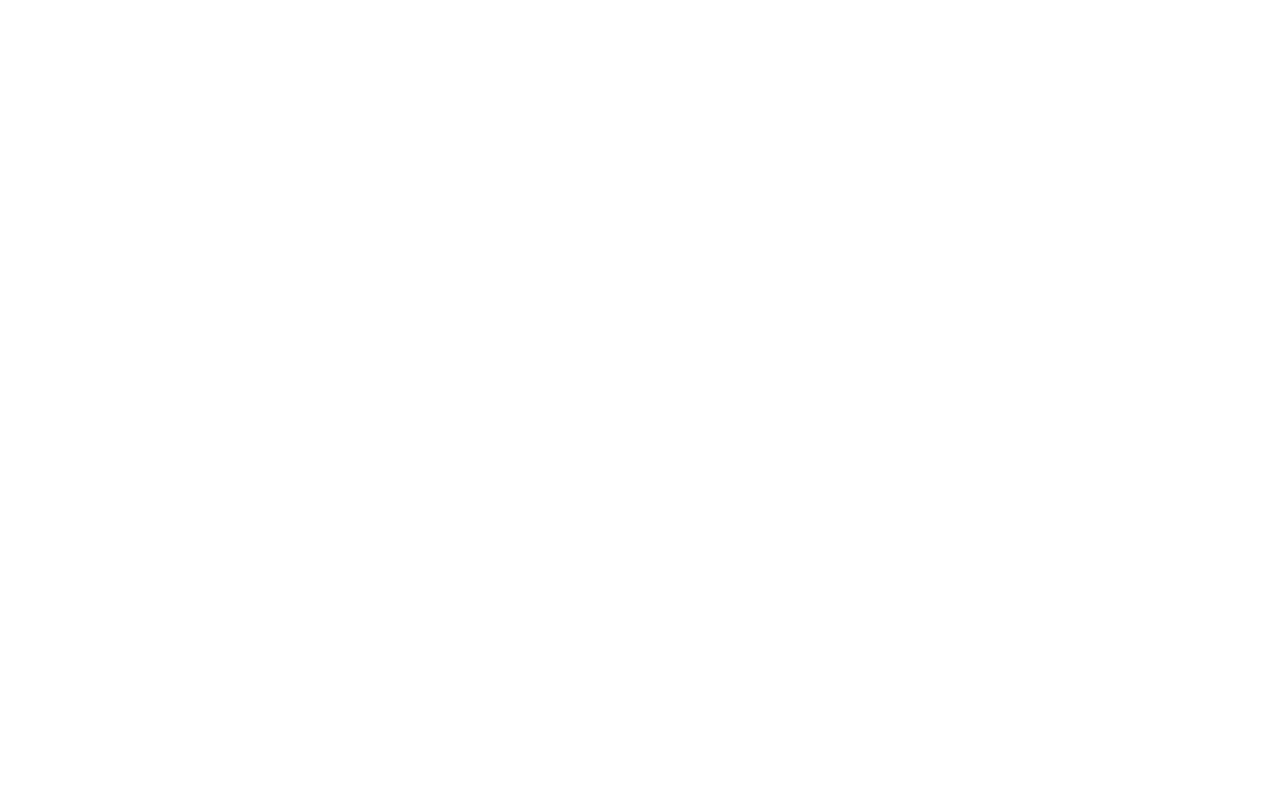
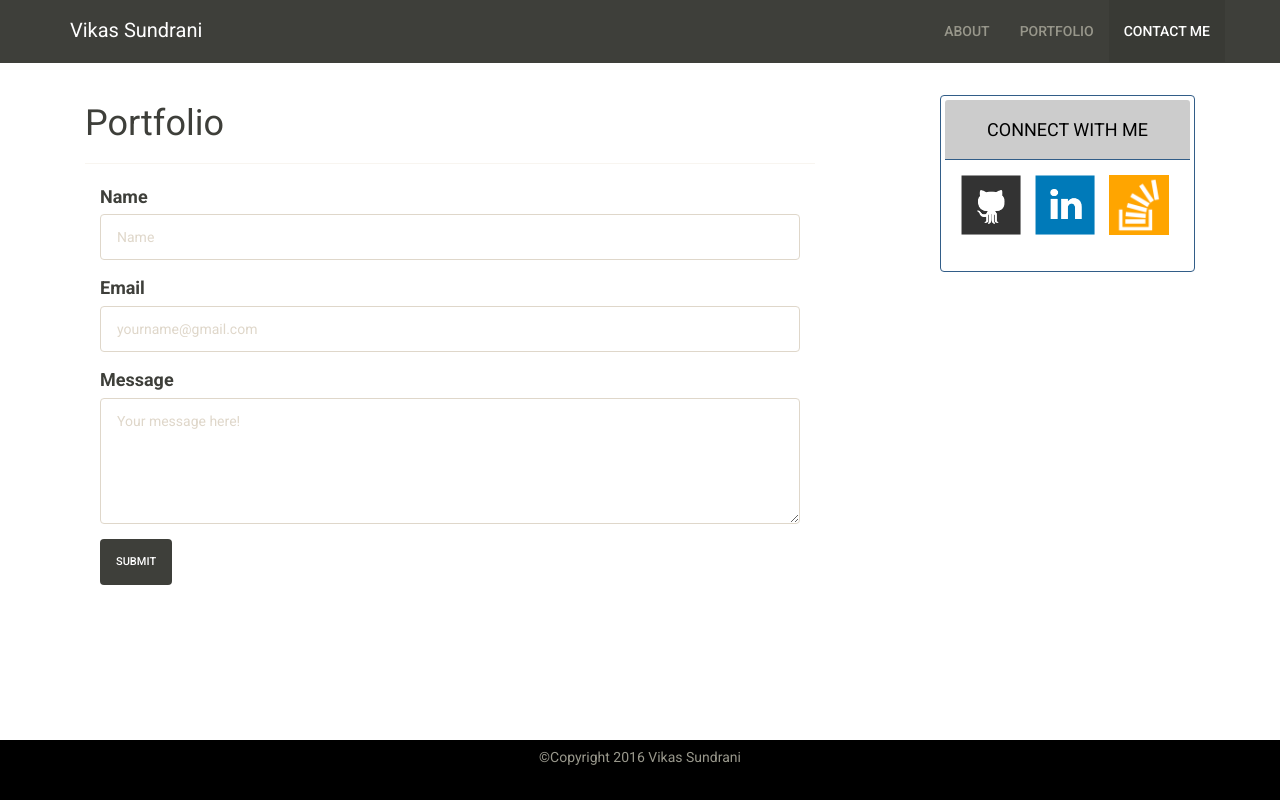
Before and after one commit to Wintermutate/Portfolio, a PHP site: page /contact.html in a window 1280 px wide. Before the commit the page is empty. Run offline with PHP 8.4, Linux system fonts and the light colour scheme.

Commit message:
All pages up

```diff
--- a/assignment2/assets/css/style.css
+++ b/assignment2/assets/css/style.css
@@ -1,19 +1,32 @@
+html {
+	position: relative;
+	min-height: 100%;
+}
 body {
 	padding-top: 5%;
-	padding-bottom: 5%;
+	margin-bottom: 100px;
+	font-size: 18px;
+}
+.navbar .nav > li > a {
+	font-size: 14px;
+}
+.navbar-brand {
+	font-size: 20px;
 }
 #social {
 	margin-top: 12%;
 }
 .panel-primary > .panel-heading {
-	background: #00B2A9;
+	background: #CCCCCC;
+	color: #000;
+	font-weight: bolder;
 }
 #social-img {
 	height: 60px;
 	width: 60px;
 }
 .footer {
-    position: fixed;
+    position: absolute;
     bottom: 0;
     width: 100%;
     height: 60px;
--- a/assignment2/contact.html
+++ b/assignment2/contact.html
@@ -12,7 +12,95 @@
 	<title>Bootstrap Portfolio</title>
 </head>
 <body>
-	<div class="row">
+	<!DOCTYPE html>
+<html lang="en">
+<head>
+	<meta charset="utf-8">
+	<meta name="viewport" content="width=device-width, initial-scale=1">
+	<link rel="stylesheet" type="text/css" href="assets/css/reset.css">
+	<link rel="stylesheet" href="https://maxcdn.bootstrapcdn.com/bootstrap/3.3.7/css/bootstrap.min.css" integrity="sha384-BVYiiSIFeK1dGmJRAkycuHAHRg32OmUcww7on3RYdg4Va+PmSTsz/K68vbdEjh4u" crossorigin="anonymous">
+	<link rel="stylesheet" type="text/css" href="assets/css/bootstraptheme.css">
+	<link rel="stylesheet" type="text/css" href="assets/css/style.css">
+	<script src="https://ajax.googleapis.com/ajax/libs/jquery/1.12.4/jquery.min.js"></script>
+	<script src="https://maxcdn.bootstrapcdn.com/bootstrap/3.3.7/js/bootstrap.min.js" integrity="sha384-Tc5IQib027qvyjSMfHjOMaLkfuWVxZxUPnCJA7l2mCWNIpG9mGCD8wGNIcPD7Txa" crossorigin="anonymous"></script>
+	<title>Bootstrap Portfolio</title>
+</head>
+<body>
+	<nav class="navbar navbar-default navbar-fixed-top">
+		<div class="container">
+			<div class="navbar-header">
+				<a href="index.html" class="navbar-brand">Vikas Sundrani</a>
+					<button class="navbar-toggle" type="button" data-toggle="collapse" data-target="#navbar-main">
+						<span class="icon-bar"></span>
+						<span class="icon-bar"></span>
+						<span class="icon-bar"></span>
+					</button>
+			</div>
+			<div class="collapse navbar-collapse" id="navbar-main">
+				<ul class="nav navbar-nav navbar-right">
+					<li>
+						<a href="index.html">About</a>
+					</li>
+					<li>
+						<a href="portfolio.html">Portfolio</a>
+					</li>
+					<li class="active">
+						<a href="contact.html">Contact Me</a>
+					</li>
+				</ul>
+			</div>
+		</div>
+	</nav>
+	<div class="container">
+		<div class="row">
+			<div class="col-xs-12">
+				<div class="col-xs-8">
+					<div class="page-header">
+						<h1>Portfolio</h1>
+					</div>
+					<div class="col-xs-12">
+						<form>
+							<div class="form-group">
+    							<label>Name</label>
+    								<input type="text" class="form-control" placeholder="Name">
+  							</div>
+  							<div class="form-group">
+    							<label>Email</label>
+    								<input type="email" class="form-control" placeholder="yourname@gmail.com">
+  							</div>
+  							<div class="form-group">
+    							<label>Message</label>
+    								<textarea class="form-control" rows="5" placeholder="Your message here!"></textarea>
+  							</div>
+  							<button type="submit" class="btn btn-default">Submit</button>
+						</form>
+					</div>
+				</div>
+				<div class="col-xs-1"></div>
+				<div class="col-xs-3">
+					<div class="panel panel-primary thumbnail" id="social">
+  						<div class="panel-heading">
+    						<h4 class="text-center">Connect with me</h4>
+  						</div>
+  							<div class="panel-body text-center">
+  							<ul class="list-inline">
+    							<li><a href="https://github.com/Wintermutate"><img src="assets/images/Github.png" class="img-responsive" alt="Github" id="social-img"></a></li>
+    							<li><a href="https://www.linkedin.com/in/vikas-sundrani-423537102?trk=hp-identity-name"><img src="assets/images/Linkedin.png" class="img-responsive" alt="Linkedin" id="social-img"></a></li>
+    							<li><a href="http://stackoverflow.com/users/6523947/vikas-sundrani?tab=profile"><img src="assets/images/stackoverflow.PNG" class="img-responsive" alt="Stack Overflow" id="social-img"></a></li>
+    						</ul>
+  							</div>
+					</div>
+				</div>
+			</div>
+		</div>
+	</div>
+	<footer class="footer">
+		<div class="container text-center">
+			<h5 class="text-muted">&#169;Copyright 2016 Vikas Sundrani</h5>
+		</div>
+	</footer>
+</body>
+</html>
 
 </body>
 </html>
--- a/assignment2/index.html
+++ b/assignment2/index.html
@@ -54,8 +54,8 @@
 				<div class="col-xs-1"></div>
 				<div class="col-xs-3">
 					<div class="panel panel-primary thumbnail" id="social">
-  						<div class="panel-heading">
-    						<h4 class="text-center">Connect with me</h4>
+  						<div class="panel-heading text-center">
+    						<h4>Connect with me</h4>
   						</div>
   							<div class="panel-body text-center">
   							<ul class="list-inline">
--- a/assignment2/portfolio.html
+++ b/assignment2/portfolio.html
@@ -95,11 +95,11 @@
   							</div>
 					</div>
 				</div>
+		</div>
 			</div>
-		</div>
 	</div>
-	<footer class="footer text-center">
-		<div class="container">
+	<footer class="footer">
+		<div class="container text-center">
 			<h5 class="text-muted">&#169;Copyright 2016 Vikas Sundrani</h5>
 		</div>
 	</footer>
```
